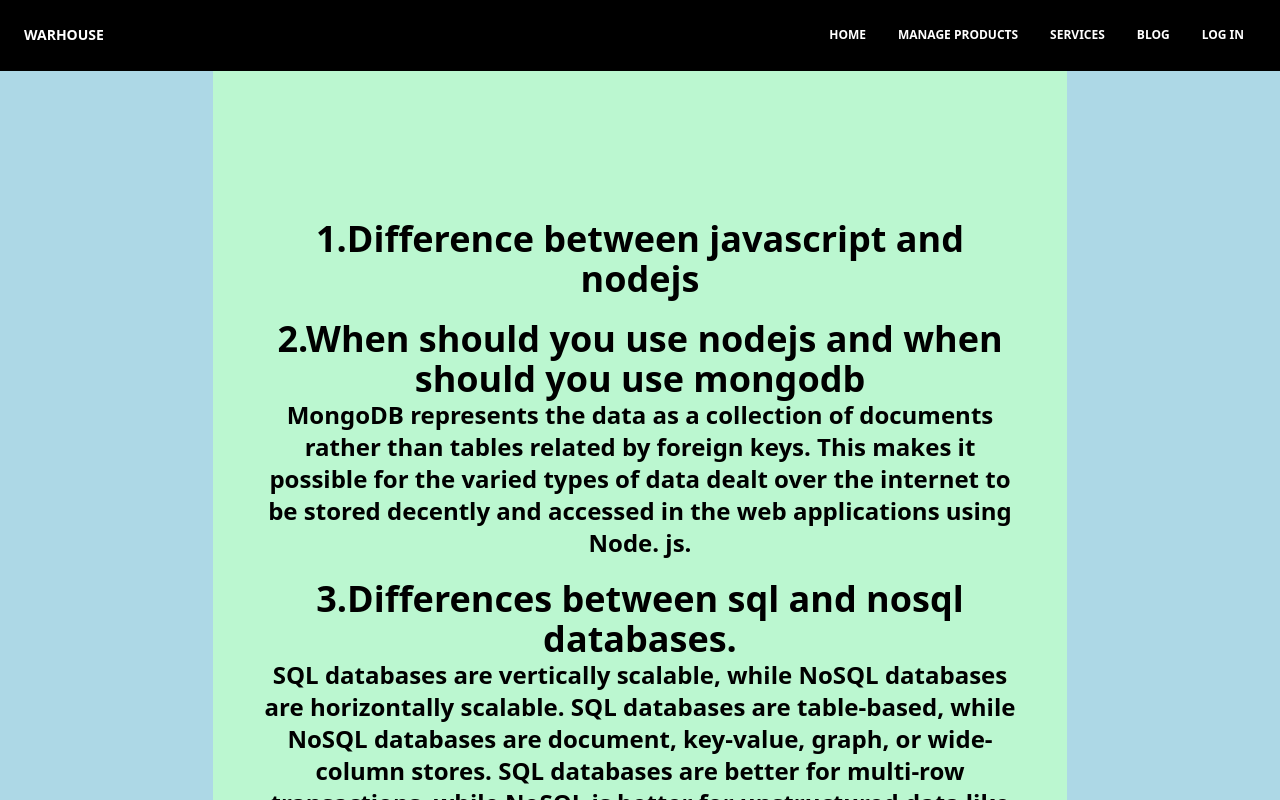
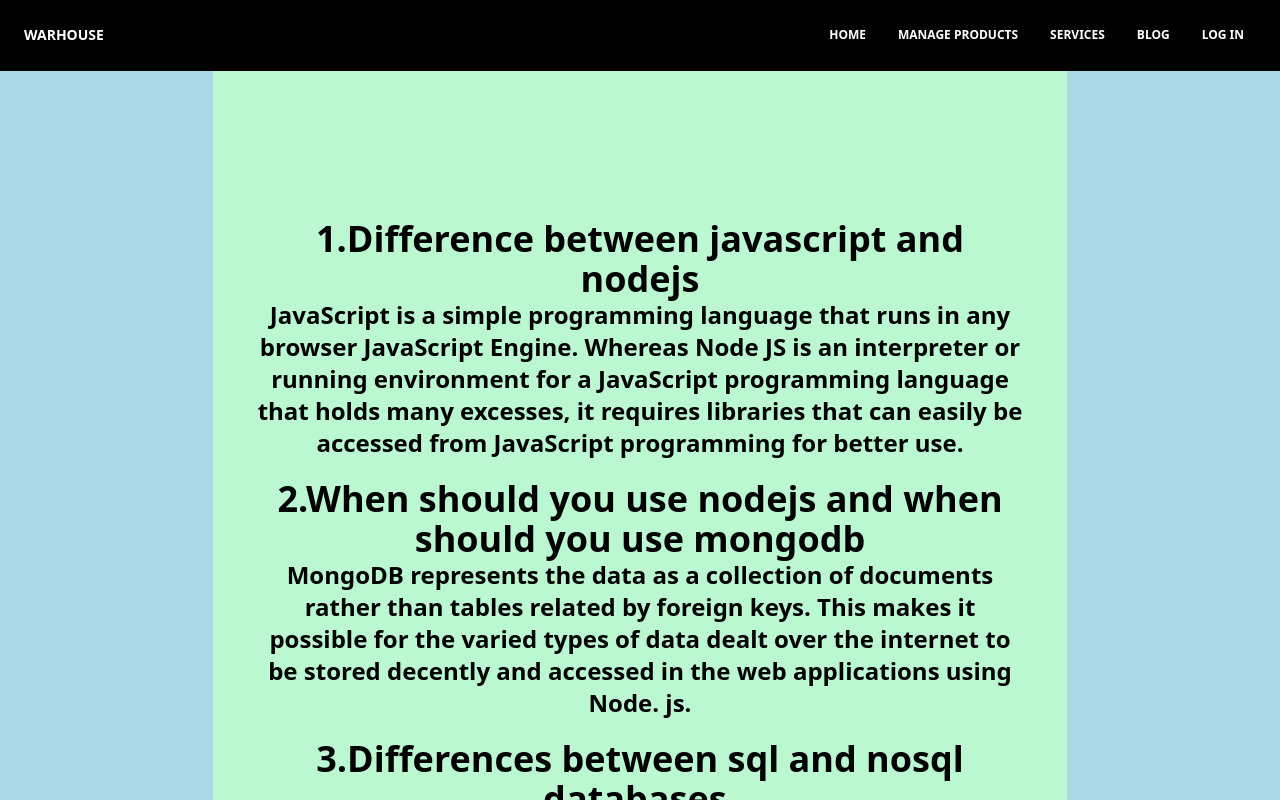
Before and after one commit to imt1az/Warhouse-mangement-with-react-node, a React (Create React App) app: page /blog in a window 1280 px wide. Shown: the top 800 px of the page. Built offline with nearby package versions, Linux system fonts and the light colour scheme; no server answers.

Commit message:
Final app is ready

```diff
--- a/src/Pages/Shared/Blog.js
+++ b/src/Pages/Shared/Blog.js
@@ -4,7 +4,13 @@ const Blog = () => {
   return (
     <div className="text-4xl font-semibold text-center bg-green-200 py-32 px-10 min-h-screen w-2/3 mx-auto ">
       <h1 className="mt-5">1.Difference between javascript and nodejs</h1>
-
+      <p className="text-2xl font ">
+        JavaScript is a simple programming language that runs in any browser
+        JavaScript Engine. Whereas Node JS is an interpreter or running
+        environment for a JavaScript programming language that holds many
+        excesses, it requires libraries that can easily be accessed from
+        JavaScript programming for better use.
+      </p>
       <h1 className="mt-5">
         2.When should you use nodejs and when should you use mongodb
       </h1>
```
